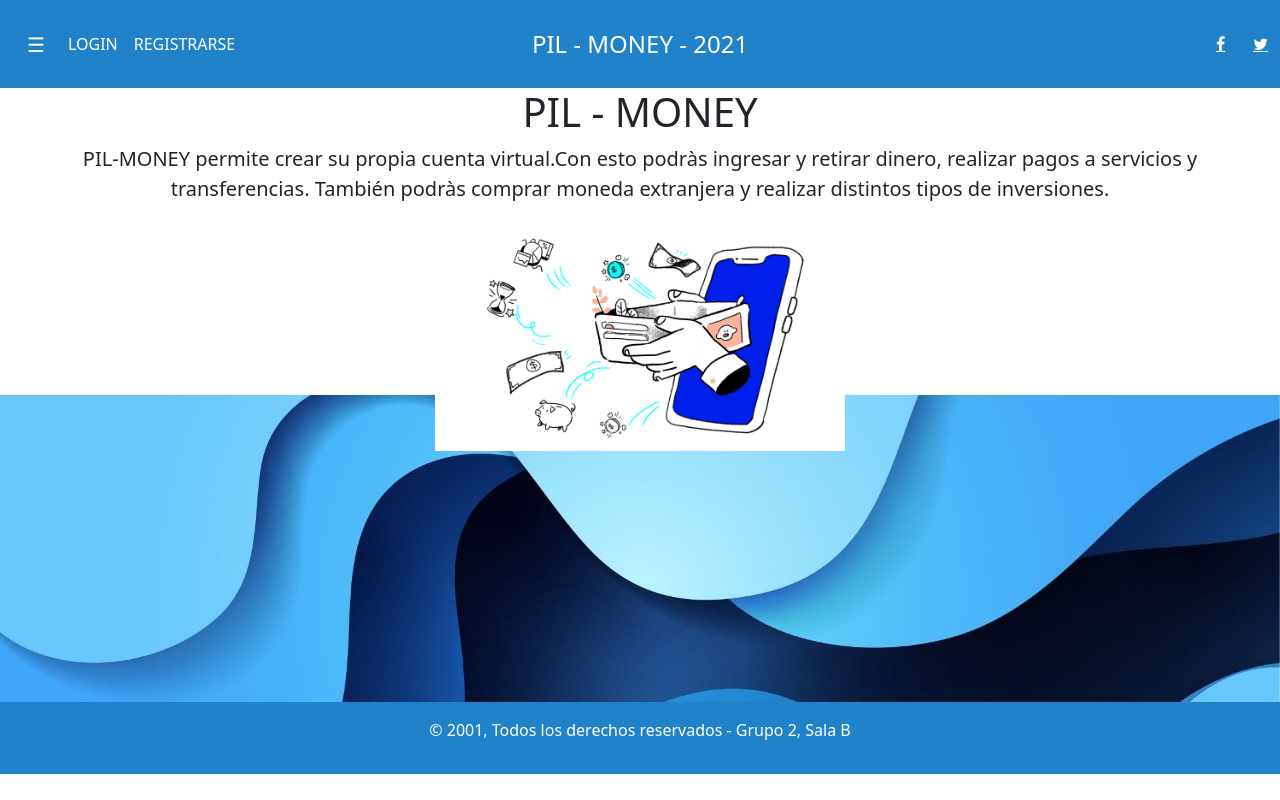
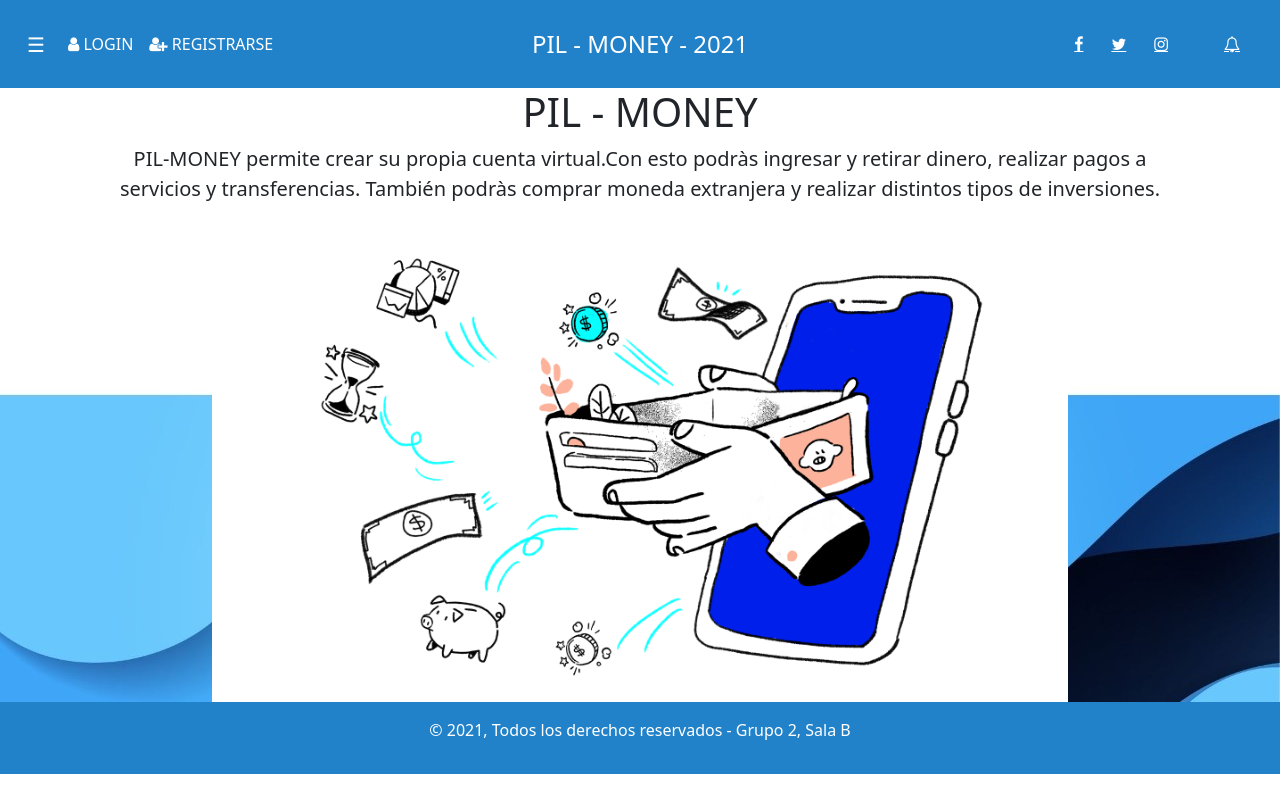
Before and after one commit to JuanDubowez/proyectoPil, an Angular app: page / in a window 1280 px wide. Built offline with nearby package versions, Linux system fonts and the light colour scheme.

Commit message:
mejoras y estilos agrego icons

```diff
--- a/src/app/app.component.html
+++ b/src/app/app.component.html
@@ -1,7 +1,7 @@
 
 <app-navbar></app-navbar>
 <div class="image">
-<div class="container-fluid">
+<div class="container">
   <router-outlet></router-outlet>
 </div>
 </div>
--- a/src/app/layout/footer/footer.component.html
+++ b/src/app/layout/footer/footer.component.html
@@ -1,3 +1,3 @@
 <footer class="text-white p-3">
-    <p>&copy; 2001, Todos los derechos reservados - Grupo 2, Sala B</p>
+    <p>&copy; 2021, Todos los derechos reservados - Grupo 2, Sala B</p>
 </footer>
--- a/src/app/layout/menu/menu.component.css
+++ b/src/app/layout/menu/menu.component.css
@@ -62,3 +62,7 @@ body {
   .sidebar {padding-top: 15px;}
   .sidebar a {font-size: 18px;}
 }
+
+i{
+  margin: 10px;
+}
--- a/src/app/layout/menu/menu.component.html
+++ b/src/app/layout/menu/menu.component.html
@@ -7,11 +7,14 @@
 <body>
 <!-- <div class="wrapper"> -->
   <div id="mySidebar" class="sidebar">
-    <a href="javascript:void(0)" class="closebtn" (click)="closeNav()">×</a>
-    <a href="#">Transferencias</a>
-    <a href="#">Otros Servicios</a>
-    <a href="#">Quienes Somos</a>
-    <a href="#">Salir</a>
+    <a href="javascript:void(0)" class="closebtn" (click)="closeNav()">×</a><br>
+    <hr style="color:white">
+    <a href="#"><i class="fa fa-money"></i>Tu dinero</a>
+    <a href="#"><i class="fa fa-handshake-o"></i>Actividad</a>
+    <a href="#"><i class="fa fa-bank"></i>Otros Servicios</a>
+    <a href="#"><i class="fa fa-group"></i>Quienes Somos</a><br>
+    <hr style="color:white"><br>
+    <a href="#"><i class="fa fa-sign-out"></i>Salir</a>
   </div>
 
   <div id="main">
--- a/src/app/layout/navbar/navbar.component.html
+++ b/src/app/layout/navbar/navbar.component.html
@@ -4,12 +4,11 @@
       <app-menu></app-menu>
       <ul class="navbar-nav me-auto mb-2 mb-lg-0">
         <li class="nav-item">
-          <a class="text-white nav-link" routerLink="/login" routerLinkActive="active" aria-current="page">LOGIN</a>
+          <a class="text-white nav-link" routerLink="/login" routerLinkActive="active" aria-current="page"><i class="fa fa-user"></i> LOGIN</a>
         </li>
         <li class="nav-item">
-          <a class="text-white nav-link"  routerLink="/sign-up" routerLinkActive="active" aria-current="page">REGISTRARSE</a>
+          <a class="text-white nav-link"  routerLink="/sign-up" routerLinkActive="active" aria-current="page"><i class="fa fa-user-plus"></i> REGISTRARSE</a>
         </li>
-
       </ul>
     </div>
     <h4 class="text-white position-absolute top-50 start-50 translate-middle"> PIL - MONEY - 2021</h4>
@@ -21,6 +20,8 @@
              <!-- Add font awesome icons -->
              <a href="#" class="fa fa-facebook" style="color:white;margin:28px;"></a>
              <a href="#" class="fa fa-twitter" style="color:white;"></a>
+             <a href="#" class=" fa fa-instagram" style="color:white;margin:28px;"></a>
+             <a href="#" class="fa fa-bell-o" style="color:white;margin:28px;"></a>
       </li>
     </ul>
   </div>
--- a/src/app/pages/landing-page/landing-page.component.css
+++ b/src/app/pages/landing-page/landing-page.component.css
@@ -12,3 +12,9 @@ footer {
   text-align: center;
   justify-content: center;
 }
+
+.imagen{
+  width: 856px;
+  /* height:auto; */
+  /* margin-bottom: 20rem; */
+}
--- a/src/app/pages/landing-page/landing-page.component.html
+++ b/src/app/pages/landing-page/landing-page.component.html
@@ -5,7 +5,7 @@
   <p class="lead">
 
   </p>
-  <img style="width:410px;height:auto;margin-bottom: 20rem;"
+  <img class='imagen'
          src="../../../assets/img/2_billetera-virutal-26-11.png"
          alt="loguito">
 
```
